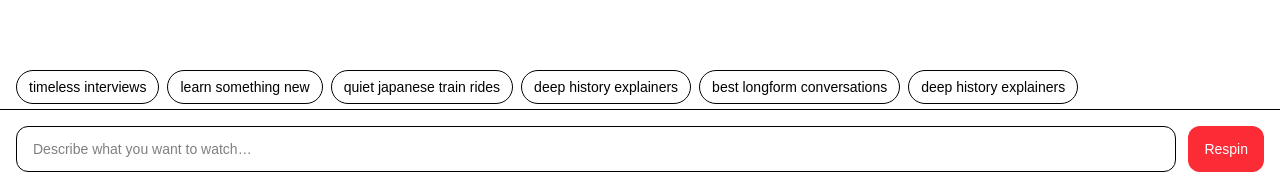
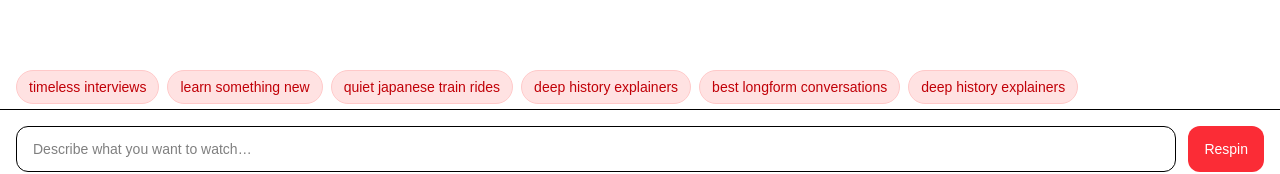
Before and after one commit to howwee20/bloom, a Next.js app: page / in a window 1280 px wide. Shown: the part 612-786 px from the top of the page. Built offline with nearby package versions, Linux system fonts and the light colour scheme; no server answers.

Commit message:
Switch CTA styling to red brand

```diff
--- a/src/components/PromptBar.tsx
+++ b/src/components/PromptBar.tsx
@@ -134,7 +134,7 @@ export default function PromptBar({
               <button
                 key={`${s}-${i}`}
                 onClick={(e) => { e.preventDefault(); setText(s); }}
-                className="pointer-events-auto px-3 py-1.5 rounded-full border text-sm bg-white hover:bg-slate-50"
+                className="pointer-events-auto px-3 py-1.5 rounded-full border border-red-200 bg-red-100 text-sm text-red-700 hover:bg-red-200"
                 title={s}
               >
                 {s}
@@ -161,7 +161,7 @@ export default function PromptBar({
               onClick={doAction}
               disabled={busy}
               aria-busy={busy ? "true" : "false"}
-              className="px-4 py-3 rounded-xl bg-red-500 text-white text-sm font-medium disabled:opacity-60"
+              className="px-4 py-3 rounded-xl bg-red-500 text-white text-sm font-medium hover:bg-red-600 disabled:opacity-60"
             >
               {buttonLabel}
             </button>
```
